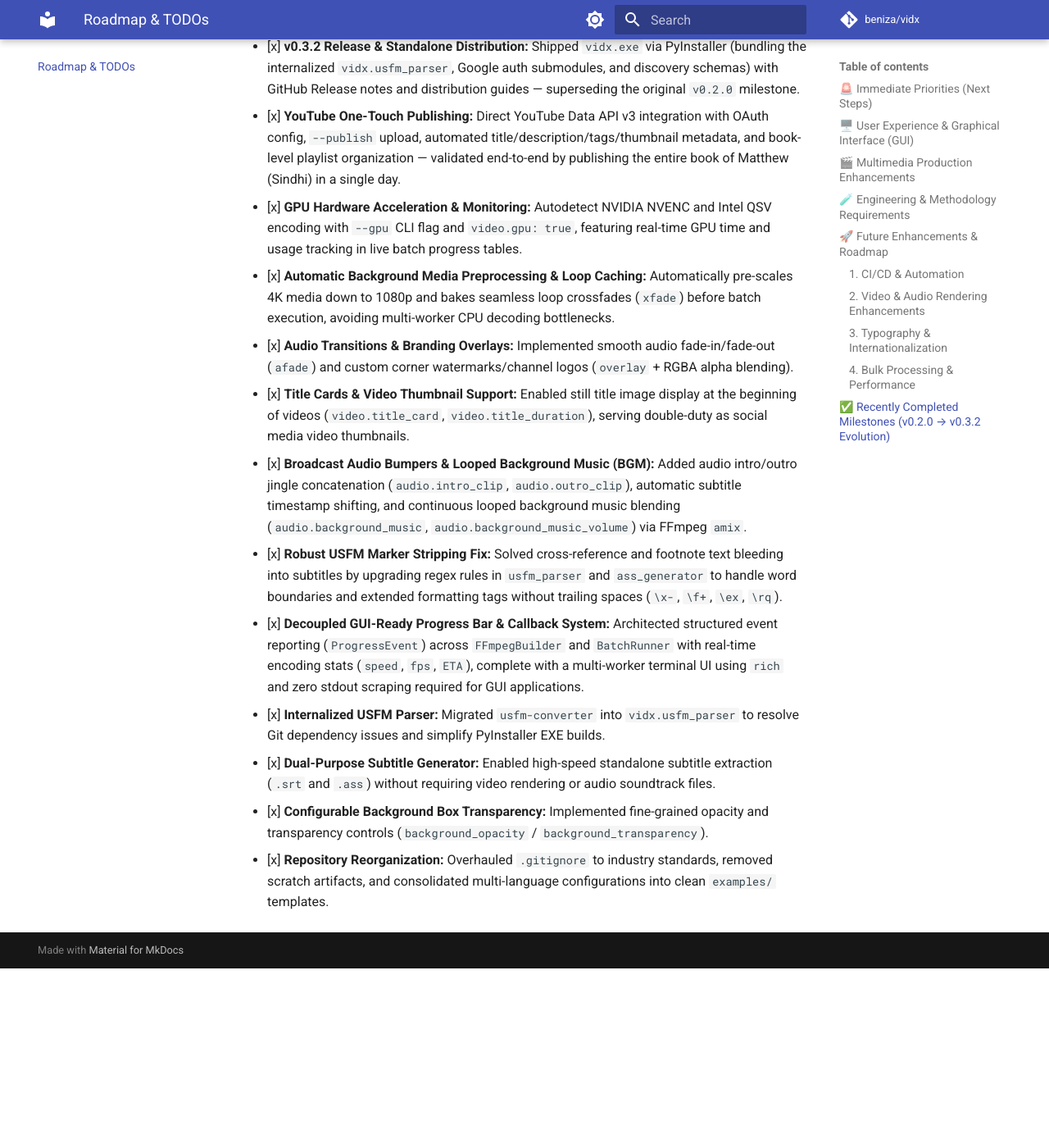
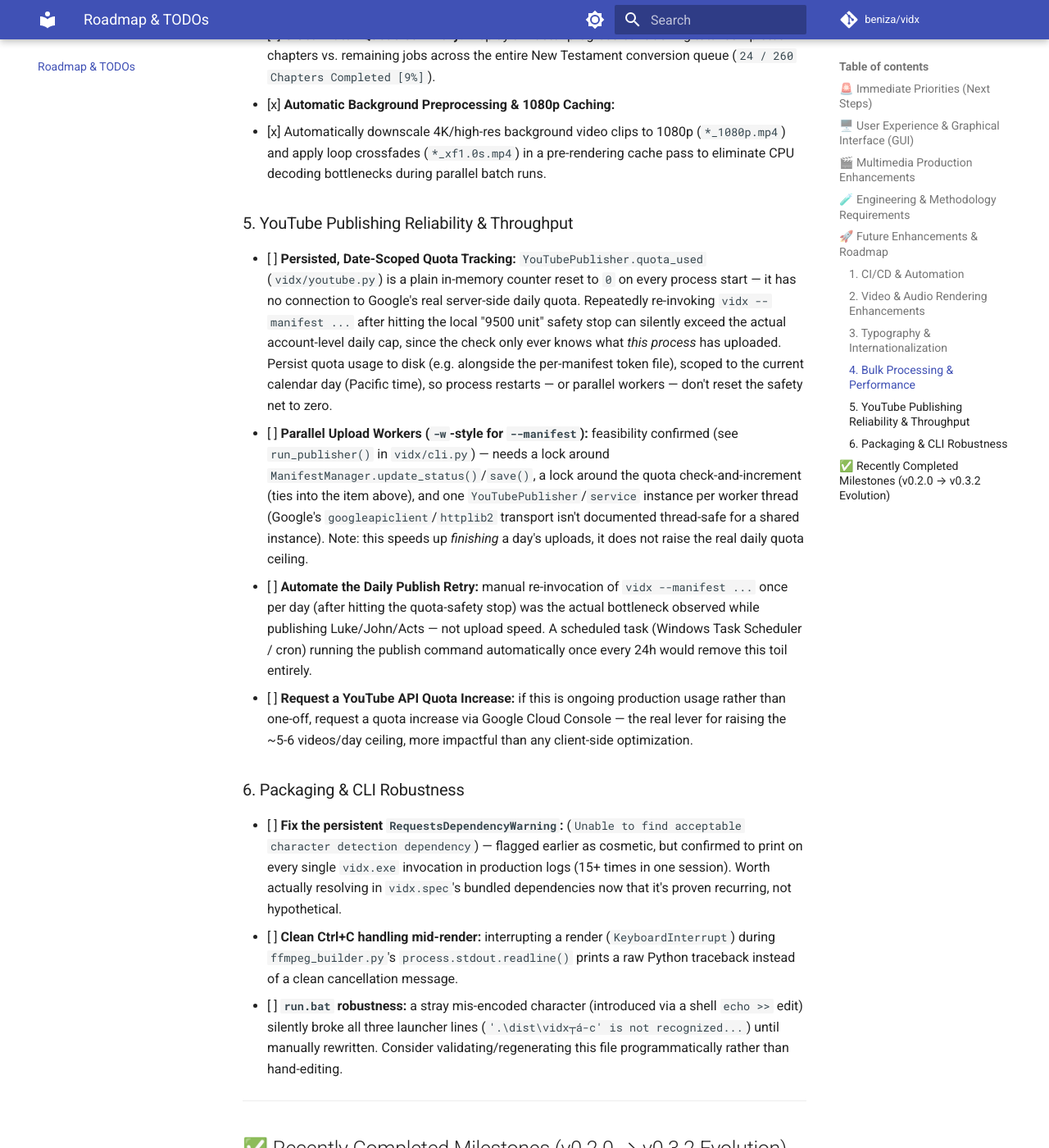
Before and after one commit to beniza/vidx, an MkDocs documentation site: the page built from docs/todo.md, in a window 1280 px wide and 1400 px high, scrolled down 5126 px. Shown: the whole window at 82% size. Built offline with MkDocs 1.6.1 and Material for MkDocs 9.7.7, drawn with Linux system fonts in a browser that asks for light colours; comment, search, counter and statistics services are not loaded; before the commit the page ends 6307 px from its top, so only the background shows below that; some of the changed text lies outside the part shown.

Commit message:
docs: summarize Luke/John/Acts session and log findings in todo.md
Adds docs/session_summary.md covering this session's rendering,
packaging, and YouTube publishing work end-to-end, plus the findings
from analyzing the production upload log (quota bottleneck math,
GPU worker scaling, missing skip-existing-output logic, the in-memory
quota-tracking blind spot).

Folds the resulting action items into docs/todo.md under new "YouTube
Publishing Reliability & Throughput" and "Packaging & CLI Robustness"
sections, plus a couple of already-shipped fixes into the completed
milestones list.

Also gitignores src/snd/upload_history.md - a raw terminal scrollback
capture containing a live OAuth client_id and uploaded video IDs, not
meant for version control.

```diff
--- a/docs/todo.md
+++ b/docs/todo.md
@@ -93,6 +93,8 @@
   - Add specific regression test cases and layout presets for Arabic, Urdu, and Hebrew scripture rendering.
 
 ### 4. Bulk Processing & Performance
+- [ ] **Skip-Existing-Output / Resume Support:** `batch_runner.py` re-renders every job in a config on every invocation with no check for an already-completed output file. Confirmed real cost: Luke's 24 chapters were fully re-rendered twice in one production session (once as a full 24-job run, again later split as 20+4 jobs) after an interrupted/restarted batch. Add an existence check (or explicit `--resume` flag) so interrupted or re-run batches only process what's missing.
+- [ ] **GPU Worker Count Right-Sizing:** production logs show `-w 4` GPU batches averaging 120-150s/chapter vs. 54-75s when rendering the same book solo — NVENC encoder session contention likely caps real parallelism well below 4x on a single consumer GPU. Benchmark `-w 2` vs `-w 4` wall-clock time before assuming higher worker counts help; may free CPU/disk for other work with no real throughput loss.
 - [ ] **Multi-Worker Memory Profiling:**
   - Optimize memory footprint during large concurrent batch runs (`-w 4` or `-w 8`) when processing entire New Testament (NT) audio libraries (260+ chapters).
 - [x] **Multi-Worker Live Progress Bars (`rich` / `enlighten` / `tqdm`):**
@@ -103,9 +105,24 @@
 - [x] **Automatic Background Preprocessing & 1080p Caching:**
   - [x] Automatically downscale 4K/high-res background video clips to 1080p (`*_1080p.mp4`) and apply loop crossfades (`*_xf1.0s.mp4`) in a pre-rendering cache pass to eliminate CPU decoding bottlenecks during parallel batch runs.
 
+### 5. YouTube Publishing Reliability & Throughput
+- [ ] **Persisted, Date-Scoped Quota Tracking:** `YouTubePublisher.quota_used` (`vidx/youtube.py`) is a plain in-memory counter reset to `0` on every process start — it has no connection to Google's real server-side daily quota. Repeatedly re-invoking `vidx --manifest ...` after hitting the local "9500 unit" safety stop can silently exceed the actual account-level daily cap, since the check only ever knows what *this process* has uploaded. Persist quota usage to disk (e.g. alongside the per-manifest token file), scoped to the current calendar day (Pacific time), so process restarts — or parallel workers — don't reset the safety net to zero.
+- [ ] **Parallel Upload Workers (`-w`-style for `--manifest`):** feasibility confirmed (see `run_publisher()` in `vidx/cli.py`) — needs a lock around `ManifestManager.update_status()`/`save()`, a lock around the quota check-and-increment (ties into the item above), and one `YouTubePublisher`/`service` instance per worker thread (Google's `googleapiclient`/`httplib2` transport isn't documented thread-safe for a shared instance). Note: this speeds up *finishing* a day's uploads, it does not raise the real daily quota ceiling.
+- [ ] **Automate the Daily Publish Retry:** manual re-invocation of `vidx --manifest ...` once per day (after hitting the quota-safety stop) was the actual bottleneck observed while publishing Luke/John/Acts — not upload speed. A scheduled task (Windows Task Scheduler / cron) running the publish command automatically once every 24h would remove this toil entirely.
+- [ ] **Request a YouTube API Quota Increase:** if this is ongoing production usage rather than one-off, request a quota increase via Google Cloud Console — the real lever for raising the ~5-6 videos/day ceiling, more impactful than any client-side optimization.
+
+### 6. Packaging & CLI Robustness
+- [ ] **Fix the persistent `RequestsDependencyWarning`:** (`Unable to find acceptable character detection dependency`) — flagged earlier as cosmetic, but confirmed to print on every single `vidx.exe` invocation in production logs (15+ times in one session). Worth actually resolving in `vidx.spec`'s bundled dependencies now that it's proven recurring, not hypothetical.
+- [ ] **Clean Ctrl+C handling mid-render:** interrupting a render (`KeyboardInterrupt`) during `ffmpeg_builder.py`'s `process.stdout.readline()` prints a raw Python traceback instead of a clean cancellation message.
+- [ ] **`run.bat` robustness:** a stray mis-encoded character (introduced via a shell `echo >>` edit) silently broke all three launcher lines (`'.\dist\vidx┬á-c' is not recognized...`) until manually rewritten. Consider validating/regenerating this file programmatically rather than hand-editing.
+
 ---
 
 ## ✅ Recently Completed Milestones (v0.2.0 → v0.3.2 Evolution)
+- [x] **Multi-Book GPU Production Run (Luke, John, Acts — Sindhi):** rendered and published all three books end-to-end via the packaged `vidx.exe` with `--gpu -w 4`; see `docs/session_summary.md` for the full session log and findings.
+- [x] **Background Video Audio Muting Fix:** background clips are now demuxed with `-an` (`vidx/ffmpeg_builder.py`) so their own audio track can never bleed into the output regardless of which render branch (watermark/title/outro vs. plain) runs.
+- [x] **Per-Manifest YouTube Token Caching:** `run_publisher()` now defaults the OAuth token cache to `<manifest's folder>/youtube_token.json` instead of the global `~/.vidx/youtube_token.json`, so publishing to multiple clients'/channels' projects no longer clobbers each other's login.
+- [x] **John Subtitle Position Typo Fix:** `john.yaml`'s overlay config had `fsubtitle_position` instead of `subtitle_position`, silently falling back to the wrong default alignment (top instead of middle).
 - [x] **v0.3.2 Release & Standalone Distribution:** Shipped `vidx.exe` via PyInstaller (bundling the internalized `vidx.usfm_parser`, Google auth submodules, and discovery schemas) with GitHub Release notes and distribution guides — superseding the original `v0.2.0` milestone.
 - [x] **YouTube One-Touch Publishing:** Direct YouTube Data API v3 integration with OAuth config, `--publish` upload, automated title/description/tags/thumbnail metadata, and book-level playlist organization — validated end-to-end by publishing the entire book of Matthew (Sindhi) in a single day.
 - [x] **GPU Hardware Acceleration & Monitoring:** Autodetect NVIDIA NVENC and Intel QSV encoding with `--gpu` CLI flag and `video.gpu: true`, featuring real-time GPU time and usage tracking in live batch progress tables.
```
Also changed, not shown: docs/session_summary.md (added, +99 -0 lines), 1 other file.
